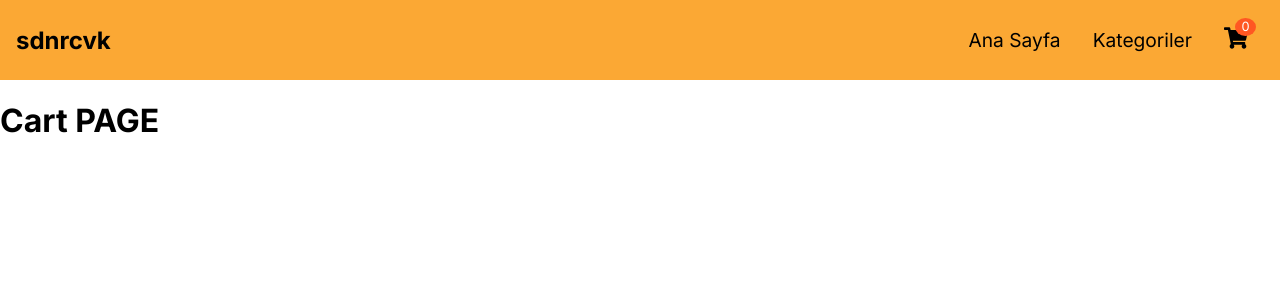
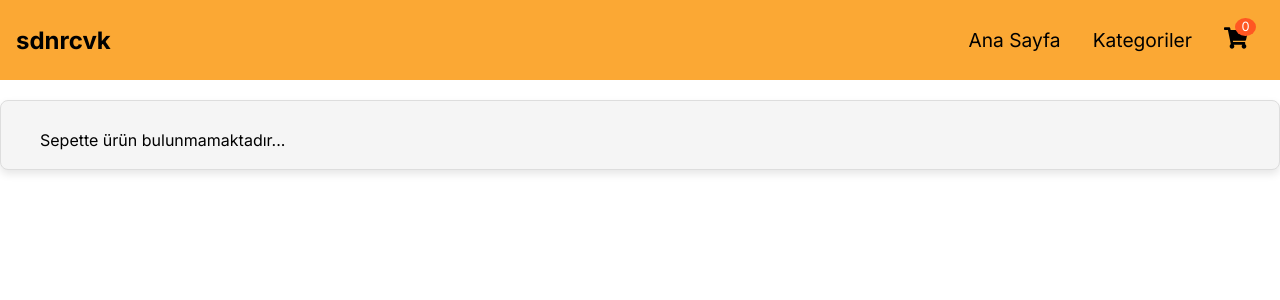
Before and after one commit to sdnrcvk/CommerceLab-Next-Task, a Next.js app: page /cart in a window 1280 px wide. Shown: the top 300 px of the page. Built offline with nearby package versions, Linux system fonts and the light colour scheme.

Commit message:
feat : design cart page & add increment, decrement, delete product operation

```diff
--- a/src/app/cart/page.tsx
+++ b/src/app/cart/page.tsx
@@ -1,7 +1,150 @@
+"use client";
+import React, { useState } from 'react';
+import styled from 'styled-components';
+import Link from 'next/link';
+import { useSelector, useDispatch } from 'react-redux';
+import { decrementQty, incrementQty, removeFromCart } from '../redux/slices/cartSlice';
+import toast from 'react-hot-toast';
+
+const ContainerWrapper = styled.div`
+  border: 1px solid #ddd;
+  border-radius: 8px;
+  box-shadow: 0 4px 8px rgba(0, 0, 0, 0.1);
+  background-color: #fff;
+  margin-top: 20px;
+  margin-bottom: 20px;
+  margin-left: auto;
+  margin-right: auto;
+  max-width: 1250px;
+  padding:1.2rem;
+  background-color: #F5F5F5;
+`;
+
+const ProductContainer = styled.div`
+  display: flex;
+  flex-direction: column;
+  gap: 20px;
+  margin-top: 10px;
+  justify-content: center;
+  margin-left: auto;
+  margin-right: auto;
+  max-width: 1200px;
+`;
+
+const ProductCard = styled.div`
+  display: flex;
+  align-items: center;
+  padding: 15px;
+  border-bottom: 1px solid #ddd;
+  background-color: #fff;
+  border-radius: 8px; /* Rounded corners */
+`;
+
+const ProductImage = styled.img`
+  width: 150px;
+  height: auto;
+  margin-right: 20px;
+`;
+
+const ProductInfo = styled.div`
+  flex-grow: 1;
+`;
+
+const ActionButtons = styled.div`
+  display: flex;
+  justify-content: space-between;
+  margin-top: 10px;
+`;
+
+const QuantityButton = styled.button`
+  padding: 5px 10px;
+  border: none;
+  cursor: pointer;
+  background-color: #f9f9f9;
+  color: #333;
+  font-size: 14px;
+  border-radius: 4px;
+`;
+
+const RemoveButton = styled.button`
+  padding: 8px 16px; /* Increase padding for a larger button */
+  border: none;
+  cursor: pointer;
+  background-color: #f44336;
+  color: white;
+  font-size: 14px;
+  border-radius: 4px;
+  transition: background-color 0.3s ease;
+
+  &:hover {
+    background-color: #d32f2f;
+  }
+`;
+
+const TotalPrice = styled.div`
+  font-size: 20px;
+  font-weight: bold;
+  margin-bottom: 10px;
+`;
+
+interface Product {
+  id: number;
+  name: string;
+  brand: string;
+  price: number;
+  image: string;
+  quantity: number;
+}
+
 export default function Cart() {
-    return (
-    <h1>
-        Cart PAGE
-    </h1>
-    )
-};
+  const dispatch = useDispatch();
+  const cartItems = useSelector((state: { cart: Product[] }) => state.cart);
+  const totalPrice = cartItems.reduce((acc: any, currentItem: any) => {
+    return acc + currentItem.price * currentItem.quantity;
+  }, 0);
+
+  const handleItemIncrement = (productId: number) => {
+    dispatch(incrementQty(productId));
+  };
+
+  const handleItemDecrement = (productId: number) => {
+    dispatch(decrementQty(productId));
+  };
+
+  const handleItemDelete = (productId: number) => {
+    dispatch(removeFromCart(productId));
+    toast.success('Ürün sepetten silindi!');
+  };
+
+  return (
+    <ContainerWrapper>
+      <ProductContainer>
+        {cartItems.length > 0 ? (
+          <>
+            <TotalPrice>Toplam Tutar: ${totalPrice}</TotalPrice>
+            {cartItems.map((product) => (
+              <ProductCard key={product.id}>
+                <ProductImage src={product.image} />
+                <ProductInfo>
+                  <Link href="#">
+                    <h3>{product.name}</h3>
+                  </Link>
+                  <p>{product.brand}</p>
+                  <p>Price: ${product.price * product.quantity}</p>
+                  <ActionButtons>
+                    <QuantityButton onClick={() => handleItemDecrement(product.id)}>-</QuantityButton>
+                    <span>{product.quantity}</span>
+                    <QuantityButton onClick={() => handleItemIncrement(product.id)}>+</QuantityButton>
+                    <RemoveButton onClick={() => handleItemDelete(product.id)}>Sepetten Çıkar</RemoveButton>
+                  </ActionButtons>
+                </ProductInfo>
+              </ProductCard>
+            ))}
+          </>
+        ) : (
+          <div>Sepette ürün bulunmamaktadır...</div>
+        )}
+      </ProductContainer>
+    </ContainerWrapper>
+  );
+}
```
